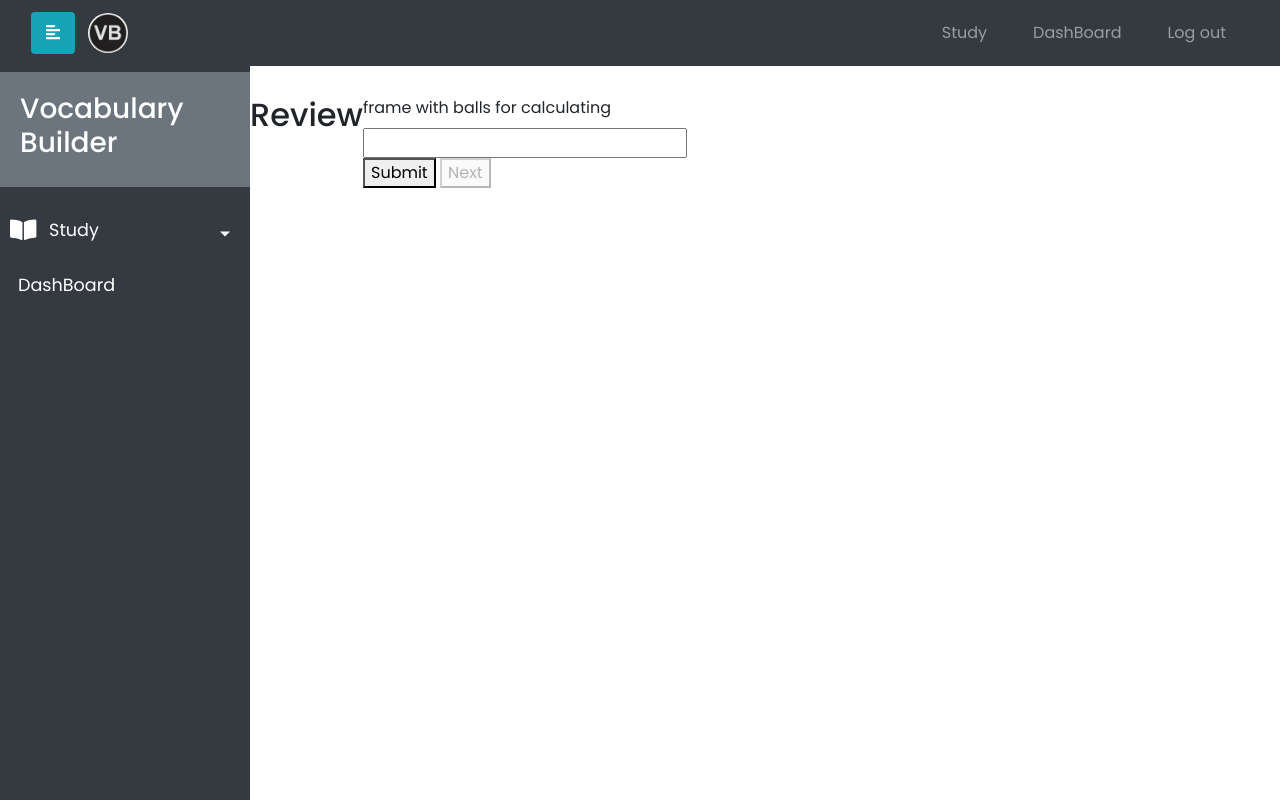
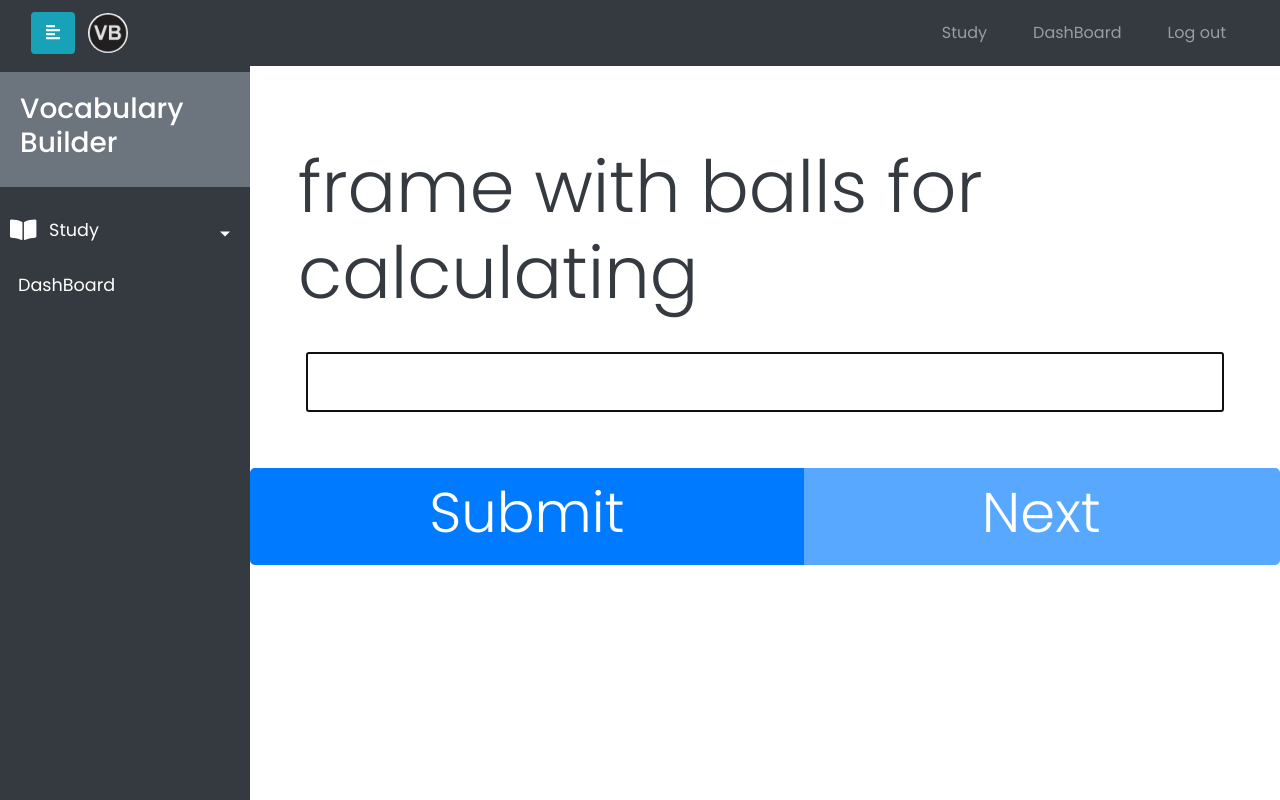
Before and after one commit to FullBinaryAlchemist/vocab-builder, a Django app: template study/templates/study/review.html in a window 1280 px wide. Run offline with Django 3.2, Linux system fonts and the light colour scheme; the template is opened without the code that fills it: values that come from a table or form of the project are taken from there, others are empty; data comes from the database, SQL or seed files in the repository; both versions use the stored data as it was after the commit; some libraries are stand-ins or nearby versions.

Commit message:
Modified review page

```diff
--- a/study/templates/study/review.html
+++ b/study/templates/study/review.html
@@ -1,28 +1,43 @@
 {% extends 'study/base.html' %}
 
 {% block content %}
-
+{% load reviewtags mathfilters %}
 <body onload="set_form_meth();disable_next_btn();" onunload="check_meth();" id="body">
-{% load reviewtags mathfilters %}
-<h2>Review</h2>
+<div  class="container-fluid justify-content-center p-0 m-0">
 {% if review_words.count %}
     <form method="" id="form_data">{% csrf_token %}
-        <div>
-            <label>{% get_re_def review_words %}</label>
+        <div class="p-0" style="height:400px;">
+            <div class="d-flex text-dark display-3 p-5 m-t-5 m-b-4 justify-content-center"  style="height:200px;">
+                <label>{% get_re_def review_words %}</label>
+            </div>
+            <div class="d-flex display-4 p-2 m-5 justify-content-center">
+                <input type="text" value="" id="word_txt" name="word_txt" autofocus style="width:100%;height:60px;text-align:center">
+            </div>
+            <div class="btn-group btn-group-lg  w-100">
+                <button class="btn btn-primary" type="button" value="" id="button" onclick="checkAns();">
+                    <label class="display-4">Submit</label>
+                </button>
+                <button class="btn btn-primary" onclick="goto_url()" name="user_word_data" value="" id="next" disabled>
+                    <label class="display-4">Next</label>
+                </button>
+            </div>
+            <div class="alert alert-warning display-4" style="display:none;" id="showinfo-warn">
+                <p style="text-align:center"><strong>Invalid word! </strong>Enter a valid word</p>
+            </div>
+            <div class="alert alert-danger display-4" style="display:none;" id="showinfo-danger">
+                <p style="text-align:center"><strong>Wrong Answer! </strong>Correct answer is <strong>{% get_re_word review_words %}</strong></p>
+            </div>
+            <div class="alert alert-success display-4" style="display:none;" id="showinfo-success">
+                <p style="text-align:center"><strong>Well Done! </strong>Keep it up</p>
+            </div>
         </div>
-            <input type="text" value="" id="word_txt" name="word_txt">
-        <div>
-            <button type="button" value="" id="button" onclick="checkAns();">Submit</button>
-            <button onclick="goto_url()" name="user_word_data" value="" id="next" disabled>Next</button>
-
-        </div>
-        <p id="showinfo"></p>
     </form>
 {% else %}
     <label>Study more words to review</label>
     <button type="submit" formaction="{% url 'study' %}">Study</button>
 {% endif %}
 <input type="hidden" id="goback" value="no">
+</div>
 </body>
 <script>
     function disable_next_btn() {
@@ -53,11 +68,9 @@
         console.log("Inside check_Ans function");
         var user_word = document.getElementById("word_txt").value;
 
-        showInfo = document.getElementById("showinfo");
-
         if(!user_word.match(/^[A-Za-z]+$/)) {
-            showInfo.style.visibility = "visible";
-            showInfo.innerHTML = "Enter a Valid Word";
+            showInfo = document.getElementById("showinfo-warn");
+            showInfo.style.display = "block";
             setTimeout(function(){hideInfo(showInfo)}, 3000); //hideInfo after 3sec
         }
         else {
@@ -68,12 +81,14 @@
             console.log("Disabling done successfully");
 
             if(user_word.toLowerCase()=="{% get_re_word review_words %}") {
+                showInfo = document.getElementById("showinfo-success");
+                showInfo.style.display = "block";
                 document.getElementsByTagName("input")[1].style.background = "green";
             }
             else {
+                showInfo = document.getElementById("showinfo-danger");
                 document.getElementsByTagName("input")[1].style.background = "red";
-                showInfo.style.visibility = "visible";
-                showInfo.innerHTML = "Correct ans: {% get_re_word review_words %}";
+                showInfo.style.display = "block";
                 console.log("Showing info for 3 sec");
                 setTimeout(function(){hideInfo(showInfo)}, 3000); //hideInfo after 3sec
                 console.log("Info shown successfully");
@@ -85,7 +100,7 @@
     }
     function hideInfo(showInfo) {
         console.log("Inside hideInfo function");
-        showInfo.style.visibility = "hidden";
+        showInfo.style.display = "none";
     }
     function goto_url() {
         console.log("Inside goto_url function");
```
Also changed, not shown: db.sqlite3.
